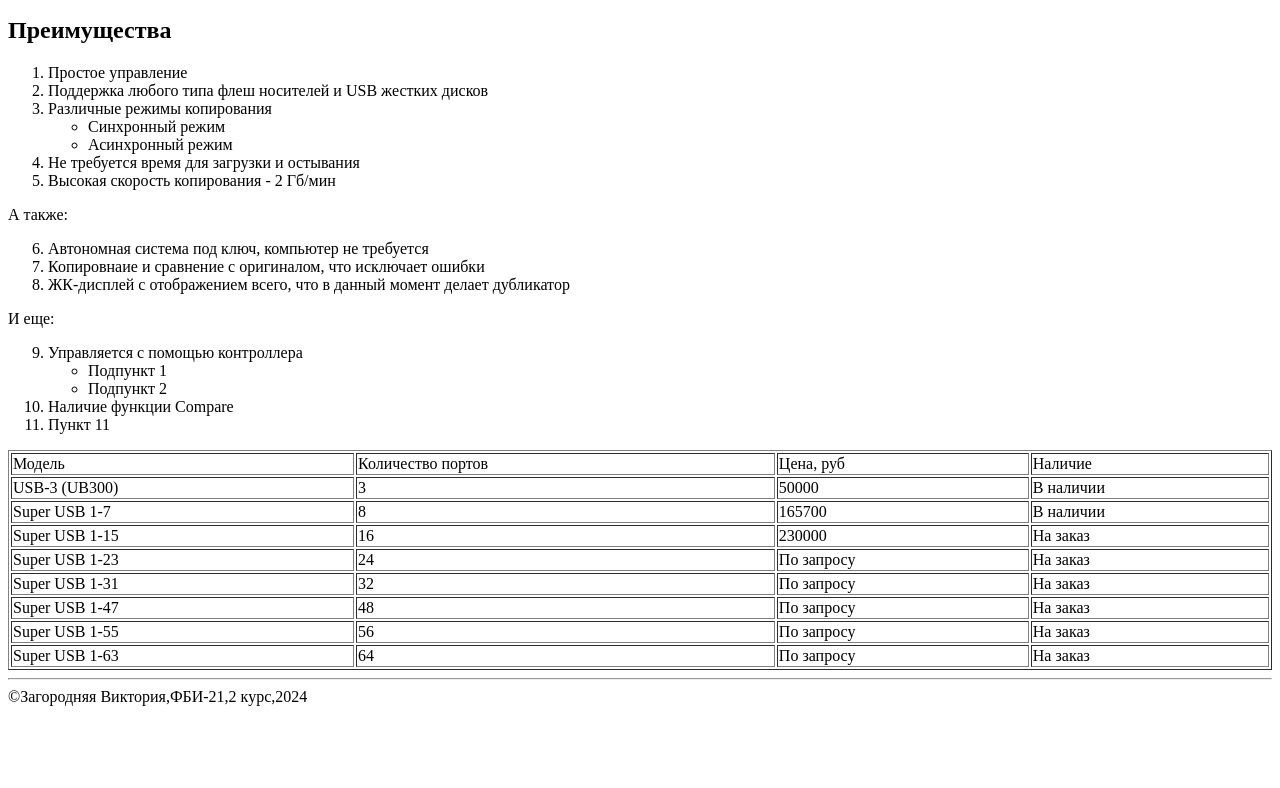
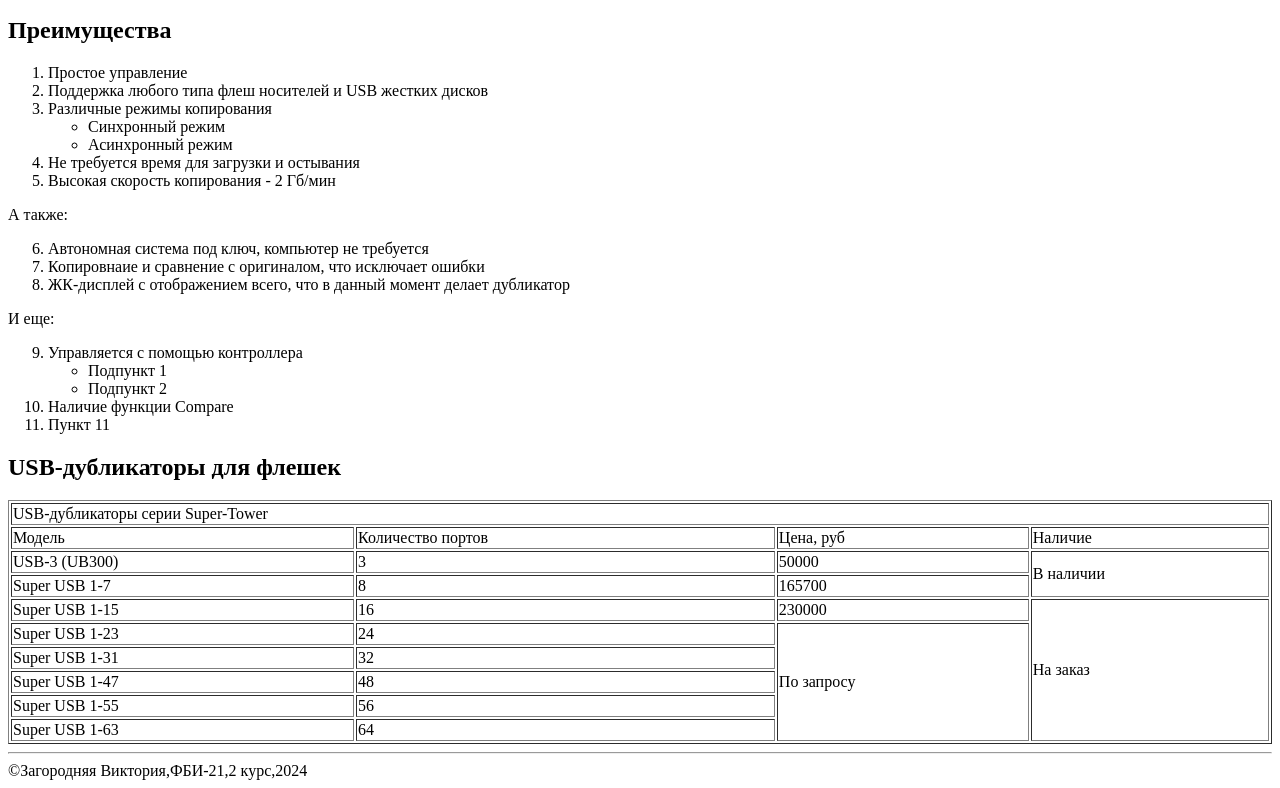
Before and after one commit to sllasshiiy/WEB-Front-Labs-Vika, a plain HTML site: page usb.html in a window 1280 px wide. Shown: the part 346-1134 px from the top of the page. Before the commit the page ends 1060 px from the top, so only its background shows below. Drawn offline with Linux system fonts and the light colour scheme.

Commit message:
USB дубликаторы серии Super-Tower

```diff
--- a/usb.html
+++ b/usb.html
@@ -71,7 +71,11 @@
                 <li>Наличие функции Compare</li>
                 <li>Пункт 11</li>
              </ol>
+             <h2>USB-дубликаторы для флешек</h2>
              <table border="1" width="100%">
+                <tr>
+                    <td colspan="4">USB-дубликаторы серии Super-Tower</Super-Tower></td>
+                </tr>
                 <tr>
                     <td>Модель</td>
                     <td>Количество портов</td>
@@ -82,49 +86,49 @@
                     <td>USB-3 (UB300)</td>
                     <td>3</td>
                     <td>50000</td>
-                    <td>В наличии</td>
+                    <td rowspan="2">В наличии</td>
                 </tr>
                 <tr>
                     <td>Super USB 1-7</td>
                     <td>8</td>
                     <td>165700</td>
-                    <td>В наличии</td>
+                    <!-- <td>В наличии</td> -->
                 </tr>
                 <tr>
                     <td>Super USB 1-15</td>
                     <td>16</td>
                     <td>230000</td>
-                    <td>На заказ</td>
+                    <td rowspan="6">На заказ</td>
                 </tr>
                 <tr>
                     <td>Super USB 1-23</td>
                     <td>24</td>
-                    <td>По запросу</td>
-                    <td>На заказ</td>
+                    <td rowspan="5">По запросу</td>
+                    <!-- <td>На заказ</td> -->
                 </tr>
                 <tr>
                     <td>Super USB 1-31</td>
                     <td>32</td>
-                    <td>По запросу</td>
-                    <td>На заказ</td>
+                    <!-- <td>По запросу</td> -->
+                    <!-- <td>На заказ</td> -->
                 </tr>
                 <tr>
                     <td>Super USB 1-47</td>
                     <td>48</td>
-                    <td>По запросу</td>
-                    <td>На заказ</td>
+                    <!-- <td>По запросу</td> -->
+                    <!-- <td>На заказ</td> -->
                 </tr>
                 <tr>
                     <td>Super USB 1-55</td>
                     <td>56</td>
-                    <td>По запросу</td>
-                    <td>На заказ</td>
+                    <!-- <td>По запросу</td> -->
+                    <!-- <td>На заказ</td> -->
                 </tr>
                 <tr>
                     <td>Super USB 1-63</td>
                     <td>64</td>
-                    <td>По запросу</td>
-                    <td>На заказ</td>
+                    <!-- <td>По запросу</td> -->
+                    <!-- <td>На заказ</td> -->
                 </tr>
              </table>
         </main>
```
